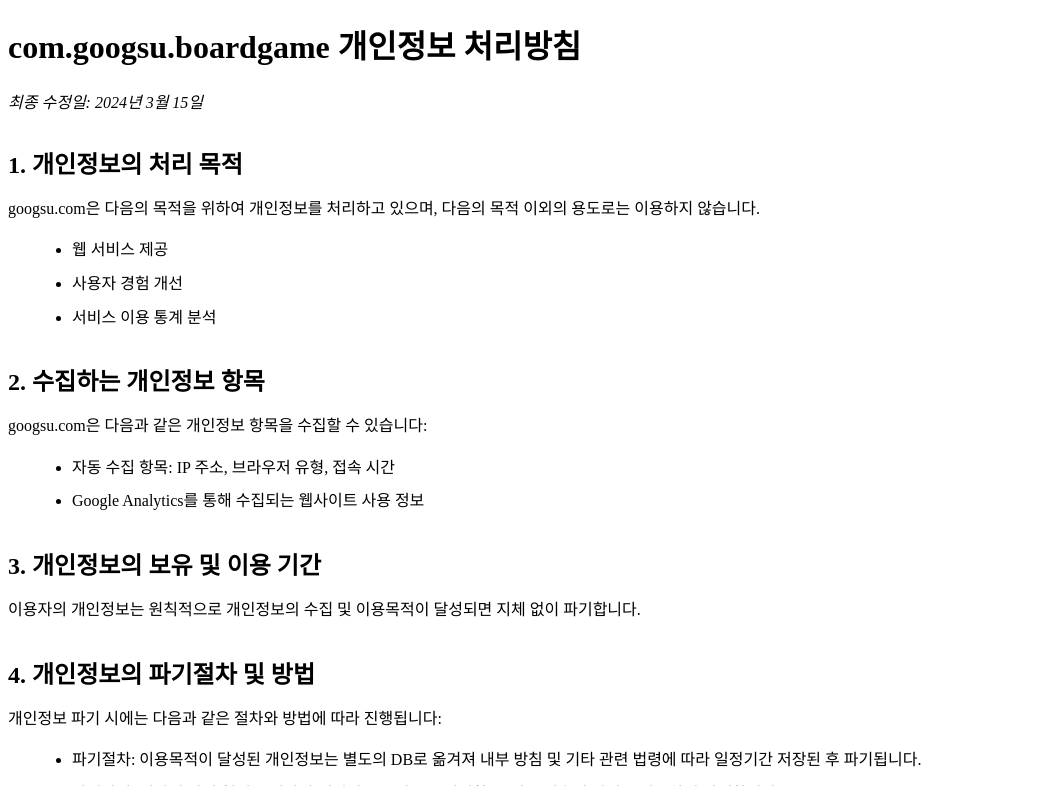
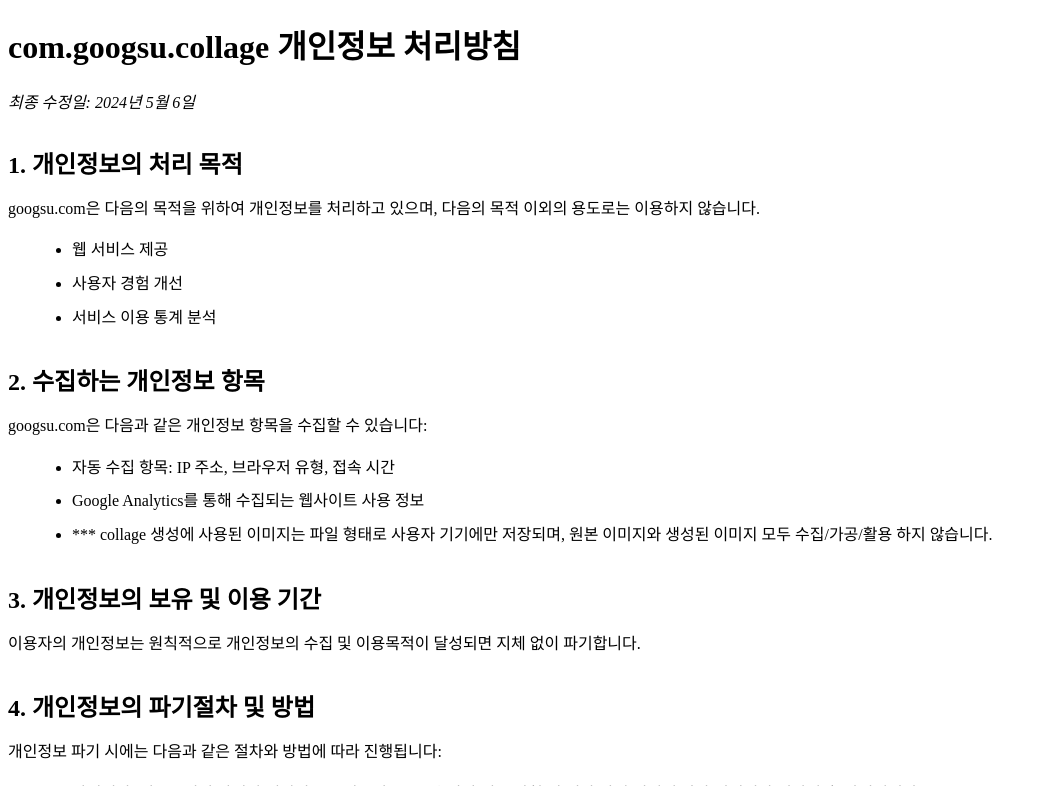
Before and after one commit to mcpeleeGit/web.googsu.com, a PHP site: page /terms/app-privacy-policy-com.googsu.collage.php in a window 1280 px wide. Shown: the top 786 px of the page, without its empty margins (0-1041 px from the left). Run offline with PHP 8.4, Linux system fonts and the light colour scheme.

Commit message:
collage privacy policy

```diff
--- a/terms/app-privacy-policy-com.googsu.collage.php
+++ b/terms/app-privacy-policy-com.googsu.collage.php
@@ -3,7 +3,7 @@
 <head>
     <meta charset="UTF-8">
     <meta name="viewport" content="width=device-width, initial-scale=1.0">
-    <title>com.googsu.boardgame 개인정보 처리방침</title>
+    <title>com.googsu.collage 개인정보 처리방침</title>
     <style>
         .policy-section {
             margin-bottom: 2rem;
@@ -41,8 +41,8 @@
 <body>
     <div class="container">
         <header>
-            <h1>com.googsu.boardgame 개인정보 처리방침</h1>
-            <p class="last-updated">최종 수정일: 2024년 3월 15일</p>
+            <h1>com.googsu.collage 개인정보 처리방침</h1>
+            <p class="last-updated">최종 수정일: 2024년 5월 6일</p>
         </header>
 
         <main>
@@ -62,6 +62,7 @@
                 <ul>
                     <li>자동 수집 항목: IP 주소, 브라우저 유형, 접속 시간</li>
                     <li>Google Analytics를 통해 수집되는 웹사이트 사용 정보</li>
+                    <li>*** collage 생성에 사용된 이미지는 파일 형태로 사용자 기기에만 저장되며, 원본 이미지와 생성된 이미지 모두 수집/가공/활용 하지 않습니다.</li>
                 </ul>
             </section>
 
```
